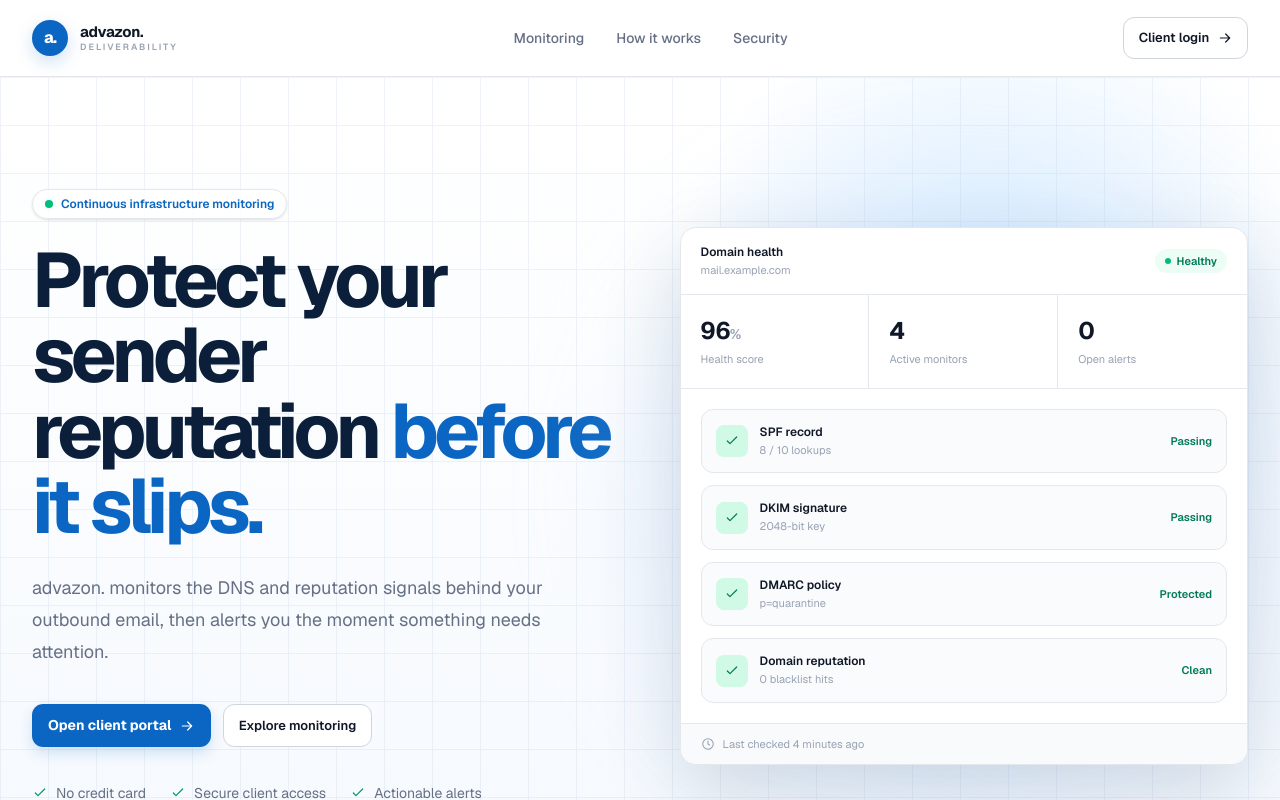
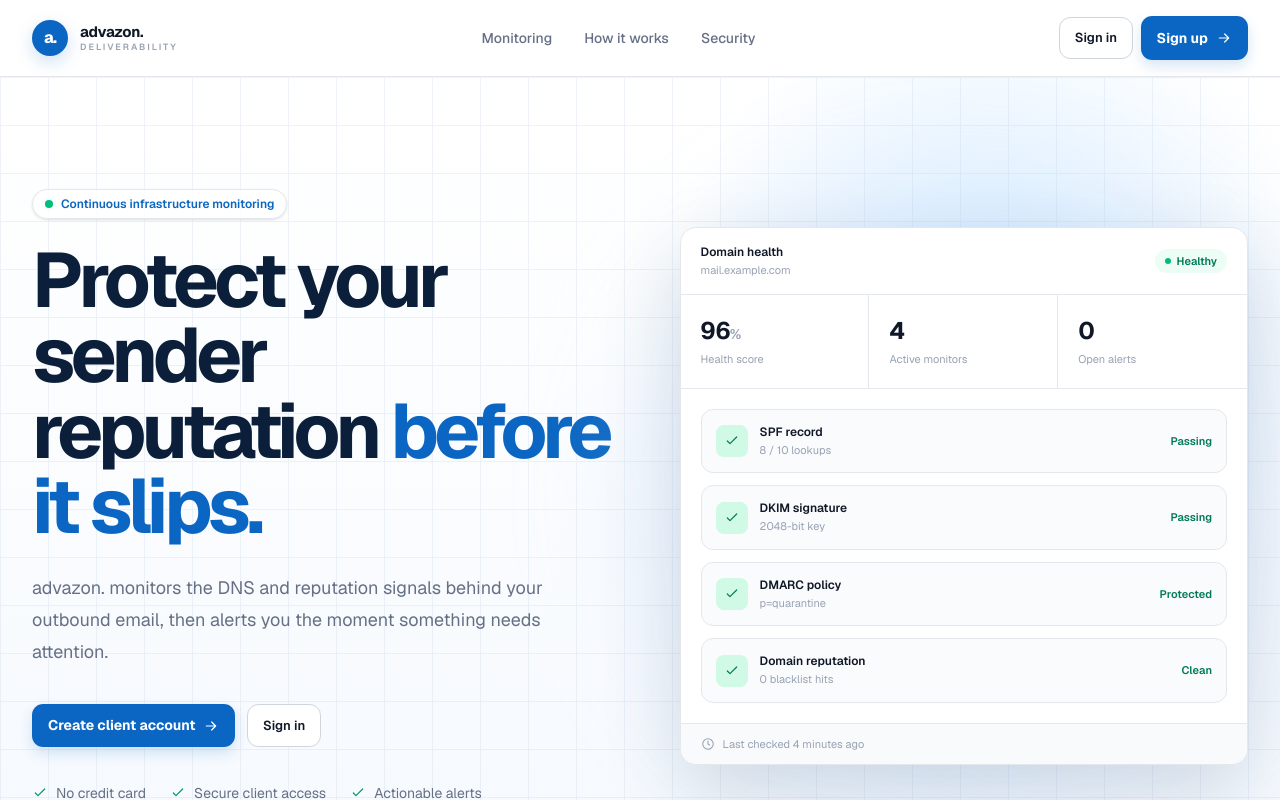
Before and after one commit to 787-lab/deliverability-dashboard, a Next.js app in the folder apps/web/: page / in a window 1280 px wide. Shown: the top 800 px of the page. Built offline with nearby package versions, Linux system fonts and the light colour scheme; no server answers.

Commit message:
feat: add client email-password authentication

```diff
--- a/apps/web/app/page.tsx
+++ b/apps/web/app/page.tsx
@@ -32,7 +32,10 @@ export default async function HomePage() {
             <a href="#workflow" className="transition-colors hover:text-foreground">How it works</a>
             <a href="#security" className="transition-colors hover:text-foreground">Security</a>
           </nav>
-          <Link href="/portal/login" className="secondary-button">Client login <ArrowIcon className="h-4 w-4" /></Link>
+          <div className="flex items-center gap-2">
+            <Link href="/portal/login" className="secondary-button">Sign in</Link>
+            <Link href="/portal/signup" className="primary-button">Sign up <ArrowIcon className="h-4 w-4" /></Link>
+          </div>
         </div>
       </header>
 
@@ -52,8 +55,8 @@ export default async function HomePage() {
                 advazon. monitors the DNS and reputation signals behind your outbound email, then alerts you the moment something needs attention.
               </p>
               <div className="mt-9 flex flex-col gap-3 sm:flex-row">
-                <Link href="/portal/login" className="primary-button px-5 py-3.5">Open client portal <ArrowIcon className="h-4 w-4" /></Link>
-                <a href="#monitoring" className="secondary-button px-5 py-3.5">Explore monitoring</a>
+                <Link href="/portal/signup" className="primary-button px-5 py-3.5">Create client account <ArrowIcon className="h-4 w-4" /></Link>
+                <Link href="/portal/login" className="secondary-button px-5 py-3.5">Sign in</Link>
               </div>
               <div className="mt-9 flex flex-wrap gap-x-6 gap-y-3 text-sm text-muted">
                 {['No credit card', 'Secure client access', 'Actionable alerts'].map(item => <span key={item} className="flex items-center gap-2"><CheckIcon className="h-4 w-4 text-emerald-600" />{item}</span>)}
```
